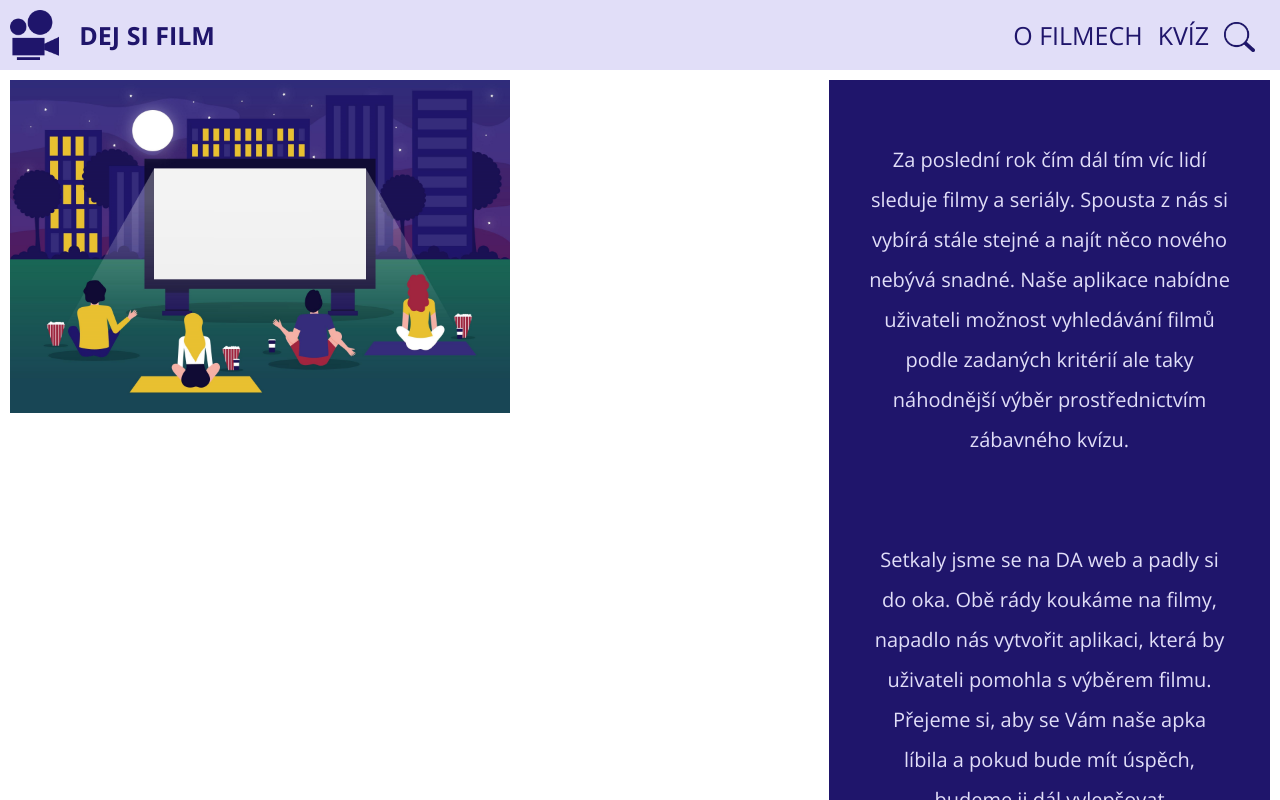
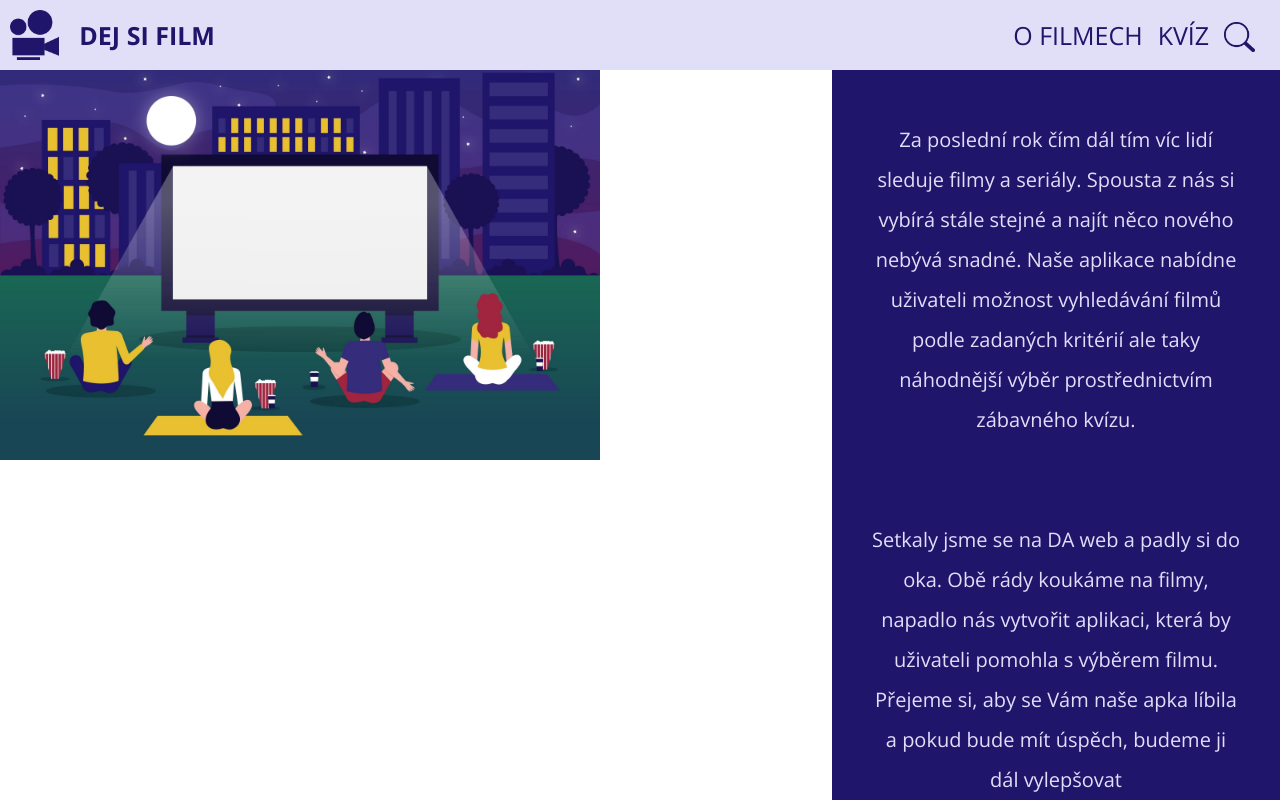
Before and after one commit to belikovasofie/filmy_react, a React app: page / in a window 1280 px wide. Shown: the top 800 px of the page. Built offline with nearby package versions, Linux system fonts and the light colour scheme.

Commit message:
stylovani

```diff
--- a/src/pages/Homepage/style.css
+++ b/src/pages/Homepage/style.css
@@ -1,5 +1,5 @@
 .main_pic {
-  width: 500px;
+  width: 600px;
 }
 .main__home {
   padding: 0px;
--- a/src/style.css
+++ b/src/style.css
@@ -16,6 +16,6 @@ body {
 
 main {
   min-height: calc(100vh - 170px);
-  margin-top: 80px;
-  padding: 0 10px 40px;
+  margin-top: 60px;
+  /* padding: 0 10px 40px; */
 }
```
